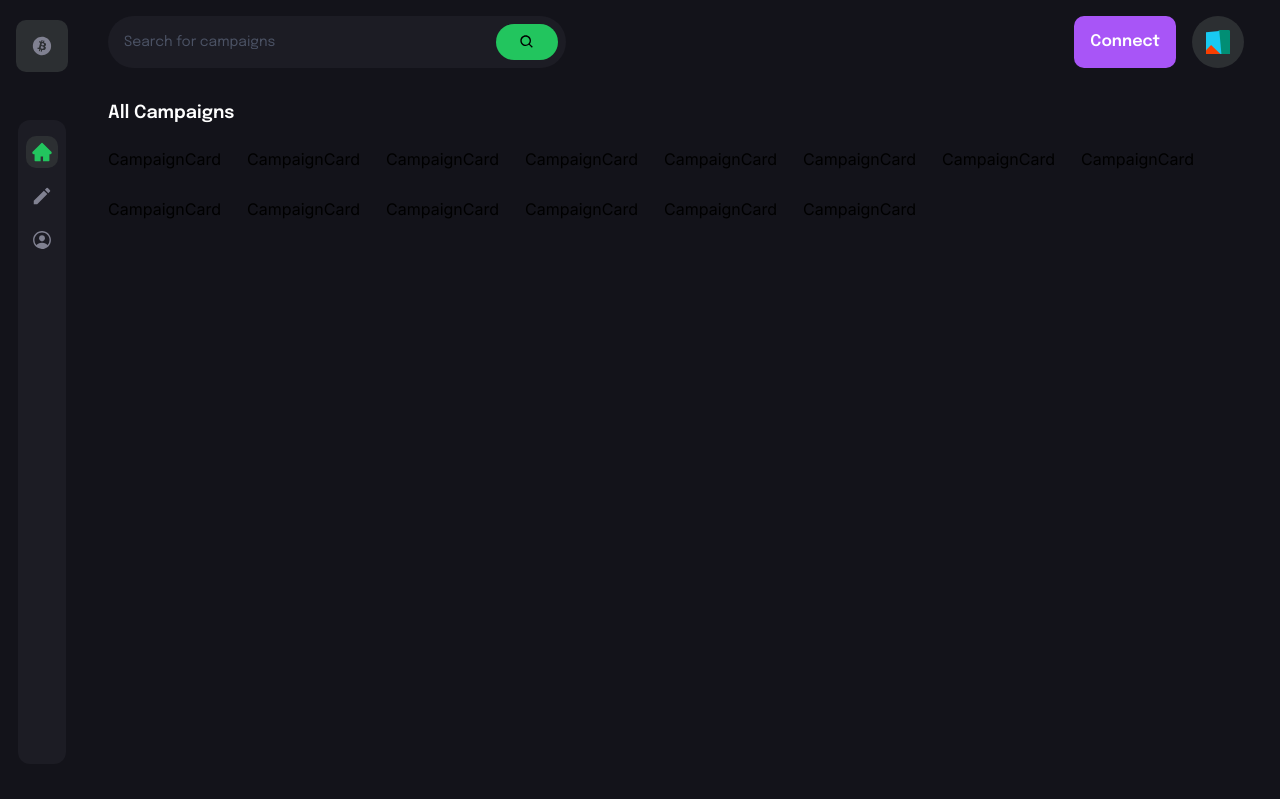
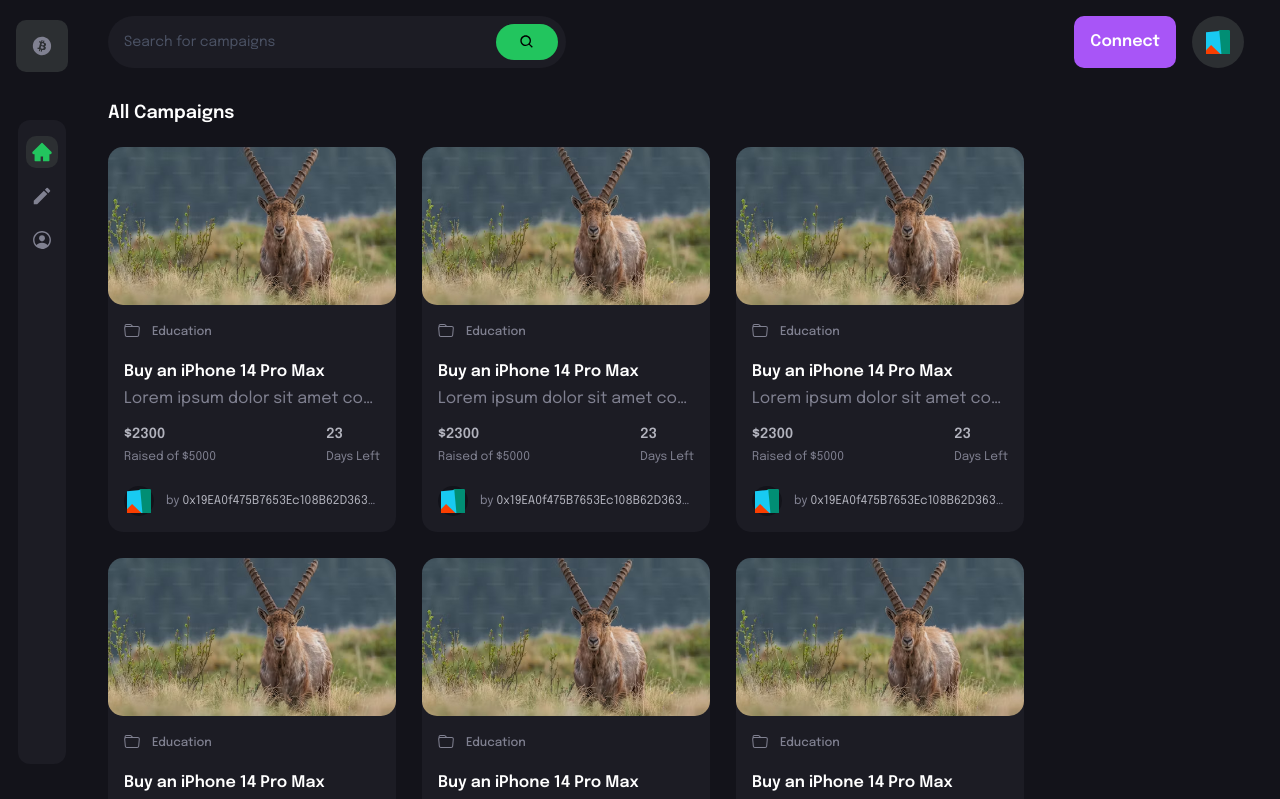
Before and after one commit to anoopraju31/crowdblocks, a Next.js app: page / in a window 1280 px wide. Shown: the top 799 px of the page. Built offline with nearby package versions, Linux system fonts and the light colour scheme.

Commit message:
Campaign Card Component : styled

```diff
--- a/src/app/components/CampaignCard.tsx
+++ b/src/app/components/CampaignCard.tsx
@@ -1,7 +1,104 @@
+import Image from 'next/image'
 import React from 'react'
+import { BsFolder } from 'react-icons/bs'
 
 const CampaignCard = () => {
-	return <div>CampaignCard</div>
+	return (
+		<div
+			className='sm:w-[288px] w-full rounded-[15px] bg-[#1c1c24] cursor-pointer'
+			// onClick={handleClick}
+		>
+			<Image
+				src='/premium_photo.avif'
+				alt='campaign'
+				width={300}
+				height={200}
+				className='w-full h-[158px] object-cover rounded-[15px]'
+			/>
+
+			<div className='flex flex-col p-4 text-[#808191]'>
+				<div className='flex flex-row items-center mb-[18px]'>
+					<BsFolder />
+					<p className='ml-[12px] mt-[2px] font-epilogue font-medium text-[12px]'>
+						Education
+					</p>
+				</div>
+
+				<div className='block'>
+					<h3 className='font-epilogue font-semibold text-[16px] text-white text-left leading-[26px] truncate'>
+						{' '}
+						Buy an iPhone 14 Pro Max{' '}
+					</h3>
+					<p className='mt-[5px] font-epilogue font-normal text-[#808191] text-left leading-[18px] truncate'>
+						{' '}
+						Lorem ipsum dolor sit amet consectetur adipisicing elit. Officia
+						odit necessitatibus suscipit. Quasi cum inventore in sapiente
+						accusamus asperiores, hic nihil similique animi delectus ipsa sunt!
+						Nesciunt odit magnam molestiae!{' '}
+					</p>
+				</div>
+
+				<div className='flex justify-between flex-wrap mt-[15px] gap-2'>
+					<div className='flex flex-col'>
+						{/* Collected Amount */}
+						<h4 className='font-epilogue font-semibold text-[14px] text-[#b2b3bd] leading-[22px]'>
+							{' '}
+							$2300{' '}
+						</h4>
+						{/* Target */}
+						<p className='mt-[3px] font-epilogue font-normal text-[12px] leading-[18px] text-[#808191] sm:max-w-[120px] truncate'>
+							Raised of $5000{' '}
+						</p>
+					</div>
+					<div className='flex flex-col'>
+						{/* Deadline */}
+						<h4 className='font-epilogue font-semibold text-[14px] text-[#b2b3bd] leading-[22px]'>
+							{' '}
+							23{' '}
+						</h4>
+						<p className='mt-[3px] font-epilogue font-normal text-[12px] leading-[18px] text-[#808191] sm:max-w-[120px] truncate'>
+							Days Left
+						</p>
+					</div>
+				</div>
+
+				<div className='flex items-center mt-[20px] gap-[12px]'>
+					<div className='w-[30px] h-[30px] rounded-full flex justify-center items-center bg-[#13131a]'>
+						{/* User Profile */}
+						<svg x='0' y='0' width='24' height='24'>
+							<rect
+								x='0'
+								y='0'
+								width='24'
+								height='24'
+								transform='translate(6.525467147921928 -0.07667628804068606) rotate(491.2 12 12)'
+								fill='#018E74'></rect>
+							<rect
+								x='0'
+								y='0'
+								width='24'
+								height='24'
+								transform='translate(-9.540876339975153 2.016251393825418) rotate(174.8 12 12)'
+								fill='#18CAF2'></rect>
+							<rect
+								x='0'
+								y='0'
+								width='24'
+								height='24'
+								transform='translate(-6.575909483438352 19.994128215112603) rotate(223.8 12 12)'
+								fill='#FA3E00'></rect>
+						</svg>
+					</div>
+					<p className='flex-1 font-epilogue font-normal text-[12px] text-[#808191] truncate'>
+						by{' '}
+						<span className='text-[#b2b3bd]'>
+							0x19EA0f475B7653Ec108B62D363bcD2dAC3e937e6
+						</span>
+					</p>
+				</div>
+			</div>
+		</div>
+	)
 }
 
 export default CampaignCard
```
